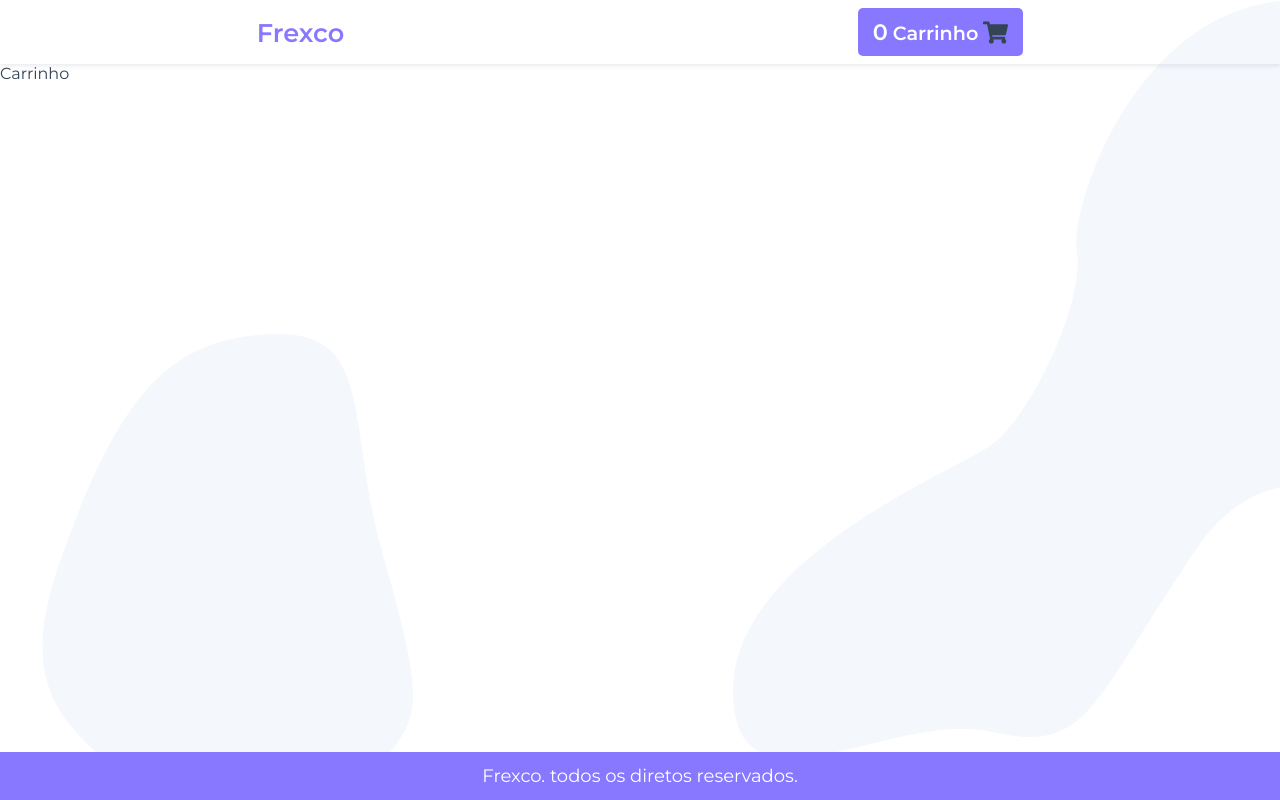
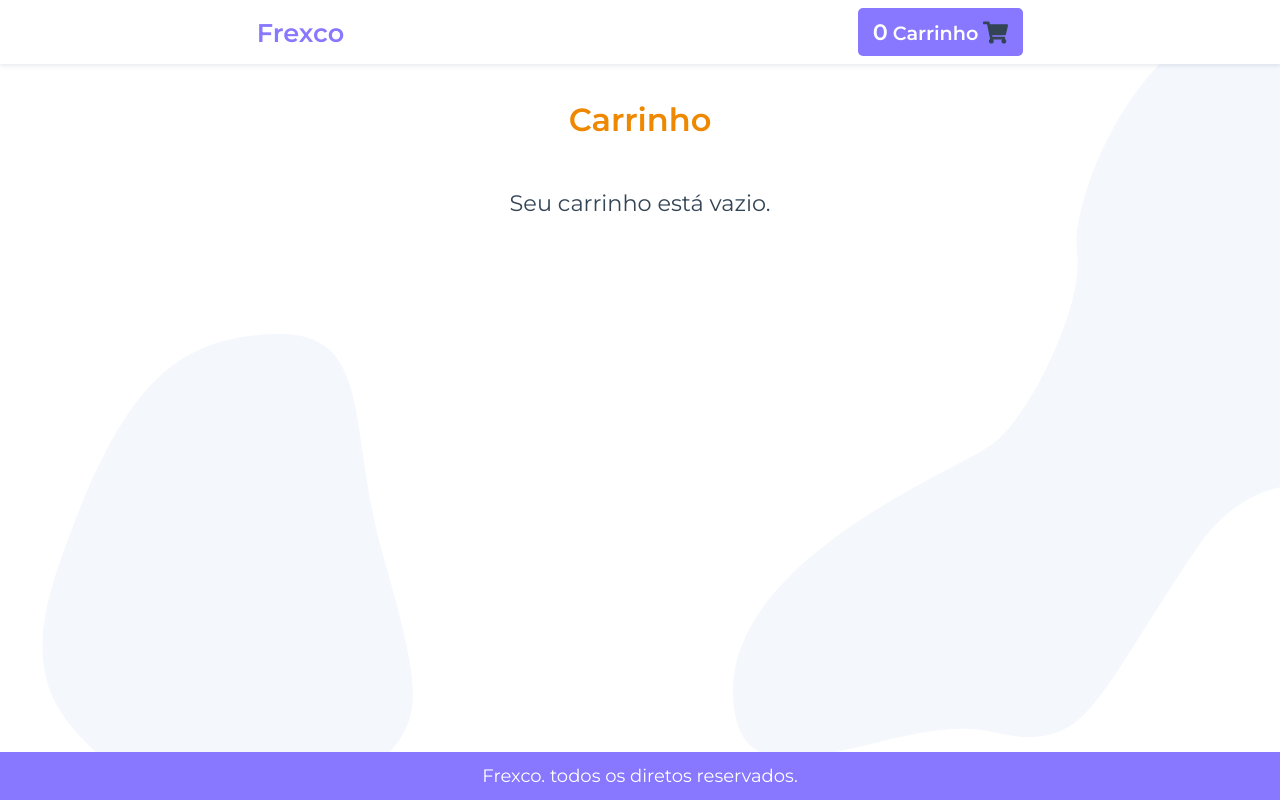
Before and after one commit to MateusAmorim/frexco, a React (Create React App) app: page /Carrinho in a window 1280 px wide. Built offline with nearby package versions, Linux system fonts and the light colour scheme.

Commit message:
carrinho update

```diff
--- a/src/Components/Carrinho/Carrinho.js
+++ b/src/Components/Carrinho/Carrinho.js
@@ -1,8 +1,37 @@
 import React from 'react';
 import CarrinhoStyle from './Carrinho.style';
+import { UserContext } from '../UserContext';
 
 const Carrinho = () => {
-  return <CarrinhoStyle>Carrinho</CarrinhoStyle>;
+  const { carrinho } = React.useContext(UserContext);
+
+  React.useEffect(() => {
+    window.scrollTo(0, 0);
+  }, []);
+
+  return (
+    <CarrinhoStyle>
+      <div className="container">
+        <h1>Carrinho</h1>
+        {carrinho.length > 0 ? (
+          <div className="carrinho">
+            {carrinho &&
+              carrinho.map((cart, index) => (
+                <ul key={index}>
+                  <li>Produto: {cart.name}</li>
+                  <li>Quantidade: 0</li>
+                  <li>Preço: {cart.preco}</li>
+                </ul>
+              ))}
+          </div>
+        ) : (
+          <div className="nothing">
+            <h2>Seu carrinho está vazio.</h2>
+          </div>
+        )}
+      </div>
+    </CarrinhoStyle>
+  );
 };
 
 export default Carrinho;
--- a/src/Components/Carrinho/Carrinho.style.js
+++ b/src/Components/Carrinho/Carrinho.style.js
@@ -1,7 +1,75 @@
 import styled from 'styled-components';
 
 const CarrinhoStyle = styled.div`
-  min-height: 86vh;
+  min-height: 94vh;
+  display: flex;
+  flex-direction: column;
+  align-items: center;
+  justify-content: flex-start;
+  .container {
+    margin: 100px 0 50px 0;
+    @media only screen and (max-width: 800px) {
+      margin: 125px 0;
+    }
+    h1 {
+      color: #e80;
+      font-size: 2rem;
+      font-weight: 600;
+      text-align: center;
+    }
+    .carrinho {
+      margin-top: 20px;
+      display: flex;
+      flex-direction: column;
+      align-items: center;
+      justify-content: center;
+      ul {
+        box-shadow: 0 6px 12px rgba(30, 60, 90, 0.2);
+        font-size: 1.2rem;
+        line-height: ${1.2 * 1.5};
+        border-radius: 5px;
+        display: flex;
+        flex-direction: row;
+        align-items: center;
+        justify-content: space-around;
+        width: 100%;
+        background-color: #fff;
+        animation: enter 0.3s;
+        & + ul {
+          margin-top: 10px;
+        }
+        @media only screen and (max-width: 800px) {
+          flex-direction: column;
+          & + ul {
+            margin-top: 20px;
+          }
+        }
+        li {
+          padding: 20px 50px;
+          @media only screen and (max-width: 800px) {
+            padding: 25px 50px;
+          }
+        }
+      }
+    }
+    .nothing {
+      h2 {
+        margin-top: 50px;
+        font-size: 1.4rem;
+      }
+      animation: enter 0.3s;
+      @keyframes enter {
+        from {
+          opacity: 0;
+          transform: translate3d(0, -20px, 0);
+        }
+        to {
+          opacity: initial;
+          transform: initial;
+        }
+      }
+    }
+  }
 `;
 
-export default CarrinhoStyle
+export default CarrinhoStyle;
--- a/src/Components/Header/Header.js
+++ b/src/Components/Header/Header.js
@@ -5,7 +5,8 @@ import HeaderStyle from './Header.style';
 import { UserContext } from '../UserContext';
 
 const Header = () => {
-  const { produto, setProduto } = React.useContext(UserContext);
+  const { setProduto, carrinho } = React.useContext(UserContext);
+
   const cleanState = () => {
     setProduto({});
   };
@@ -18,7 +19,7 @@ const Header = () => {
         </Link>
         <Link to="/Carrinho" className="carrinho">
           <h1>
-            <span>0</span>Carrinho
+            <span>{carrinho.length}</span>Carrinho
           </h1>
           <CarrinhoSvg />
         </Link>
--- a/src/Components/Header/Header.style.js
+++ b/src/Components/Header/Header.style.js
@@ -1,9 +1,13 @@
 import styled from 'styled-components';
 
 const HeaderStyle = styled.header`
+  position: fixed;
+  z-index: 9999;
+  width: 100vw;
+  background-color: #fff;
   box-shadow: 0 2px 4px rgba(30, 60, 90, 0.1);
   @media only screen and (max-width: 500px) {
-    padding: 20px 0;
+    padding: 10px 0;
   }
   nav {
     display: flex;
--- a/src/Components/Home/Home.js
+++ b/src/Components/Home/Home.js
@@ -26,6 +26,7 @@ const Home = () => {
 
   React.useEffect(() => {
     puxarDados();
+    window.scrollTo(0, 0);
   }, []);
 
   return (
--- a/src/Components/Home/Home.style.js
+++ b/src/Components/Home/Home.style.js
@@ -1,7 +1,7 @@
 import styled from 'styled-components';
 
 const HomeStyle = styled.div`
-  min-height: 86vh;
+  min-height: 94vh;
   width: 100%;
   .listagem {
     display: flex;
@@ -13,7 +13,7 @@ const HomeStyle = styled.div`
       flex-direction: column;
       align-items: center;
       justify-content: center;
-      margin-top: 50px;
+      margin-top: 125px;
       label {
         color: #87f;
         font-weight: 600;
--- a/src/Components/Home/Produto/Produto.js
+++ b/src/Components/Home/Produto/Produto.js
@@ -3,14 +3,14 @@ import { UserContext } from '../../UserContext';
 import ProdutoStyle from './Produto.style';
 
 const Produto = () => {
-  const { produto } = React.useContext(UserContext);
+  const { produto, carrinho, setCarrinho } = React.useContext(UserContext);
 
   React.useEffect(() => {
     window.scrollTo(0, 0);
   }, []);
 
   const handleAdd = () => {
-    console.log(produto);
+    setCarrinho([...carrinho, produto]);
   };
 
   return (
--- a/src/Components/Home/Produto/Produto.style.js
+++ b/src/Components/Home/Produto/Produto.style.js
@@ -1,12 +1,13 @@
 import styled from 'styled-components';
 
 const ProdutoStyle = styled.section`
-  min-height: 86vh;
+  min-height: 94vh;
   display: flex;
   align-items: center;
   justify-content: center;
   padding: 50px 0;
   .container {
+    margin-top: 50px;
     display: flex;
     flex-direction: row;
     align-items: center;
--- a/src/Components/UserContext.js
+++ b/src/Components/UserContext.js
@@ -4,9 +4,12 @@ export const UserContext = React.createContext();
 
 export const UserStorage = ({ children }) => {
   const [produto, setProduto] = React.useState({});
+  const [carrinho, setCarrinho] = React.useState([]);
 
   return (
-    <UserContext.Provider value={{ produto, setProduto }}>
+    <UserContext.Provider
+      value={{ produto, setProduto, carrinho, setCarrinho }}
+    >
       {children}
     </UserContext.Provider>
   );
```
